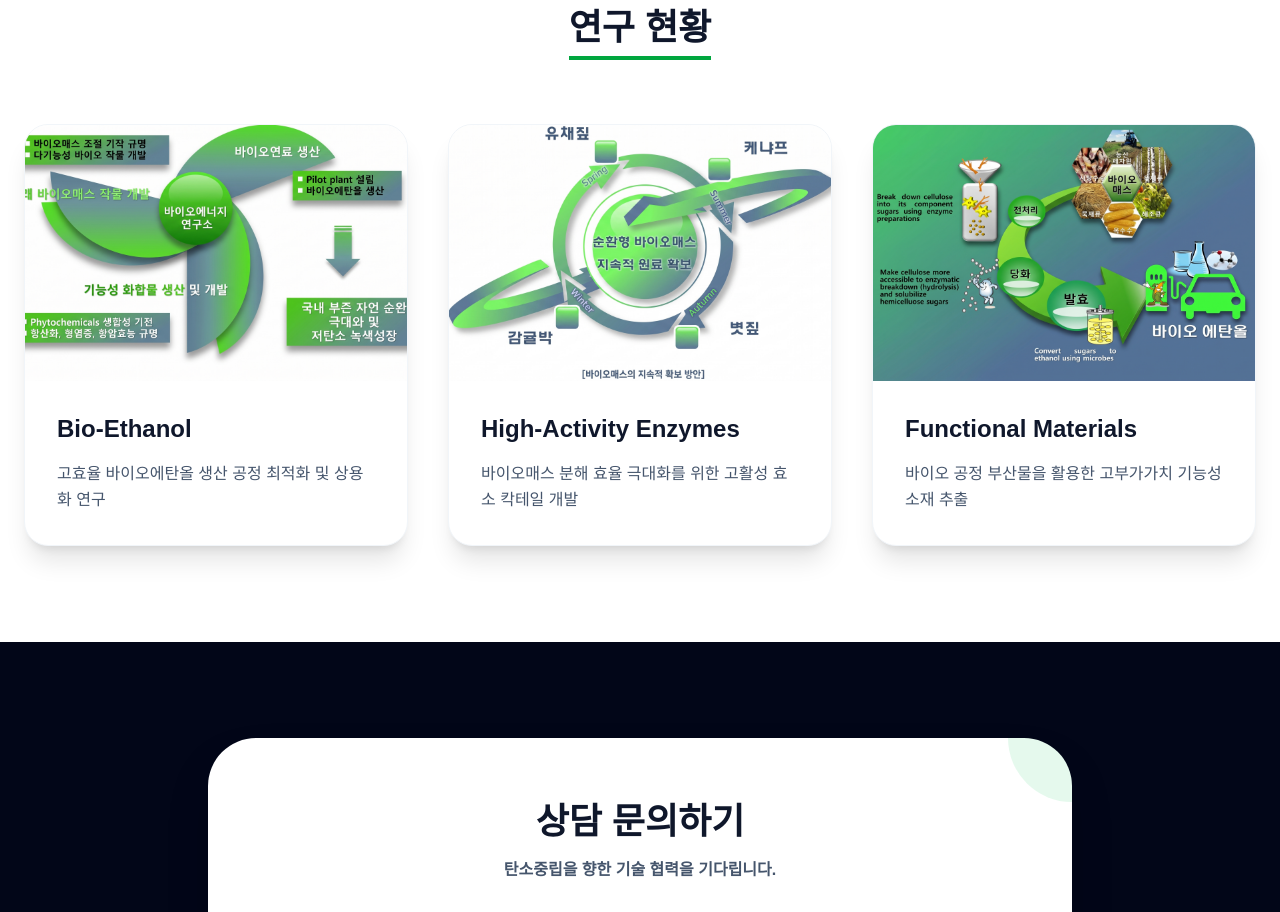
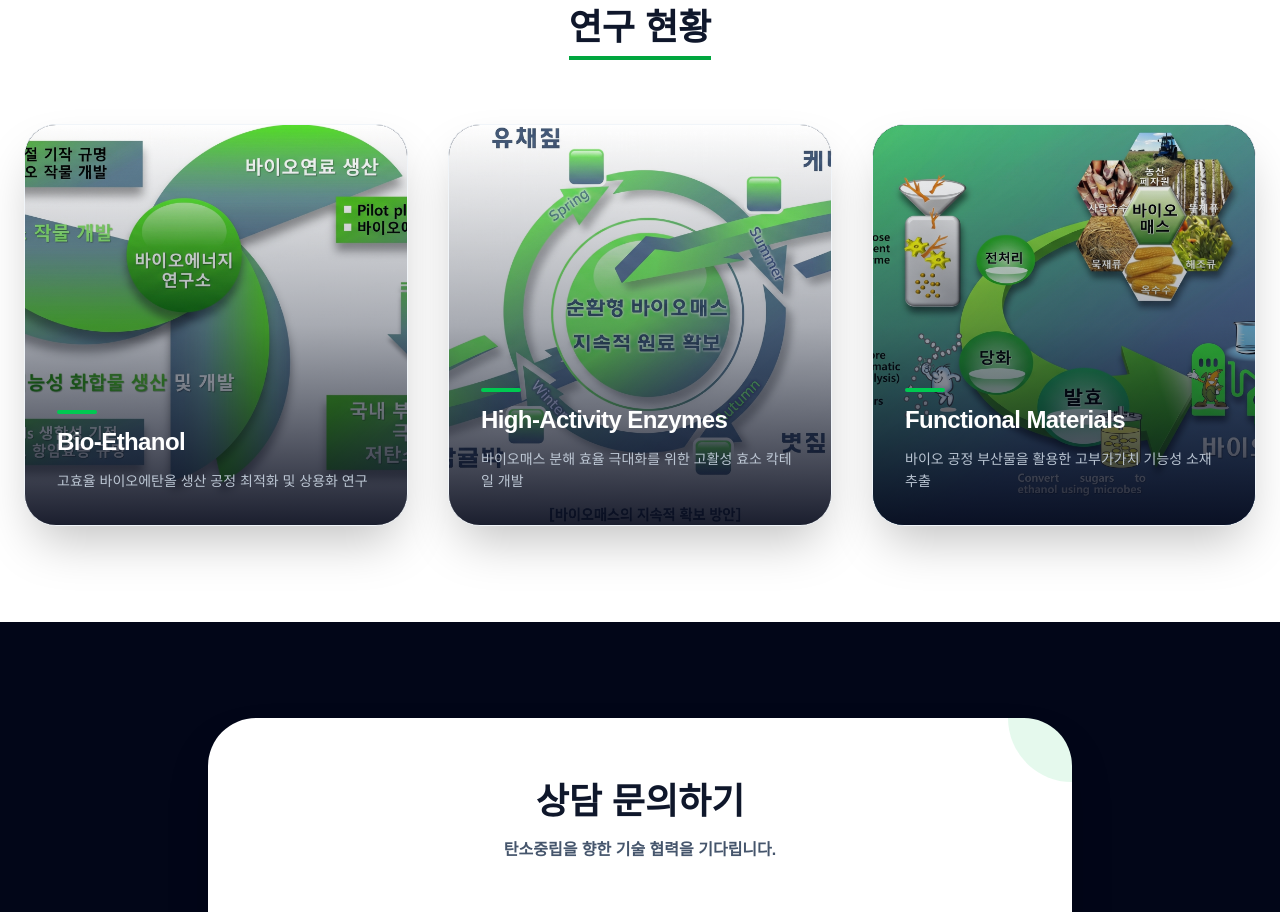
Before and after one commit to cw5444/bioenergy-website, a Next.js app: page / in a window 1280 px wide. Shown: the part 1520-2432 px from the top of the page. Built offline with nearby package versions, Linux system fonts and the light colour scheme.

Commit message:
feat: ...

```diff
--- a/app/page.tsx
+++ b/app/page.tsx
@@ -32,7 +32,7 @@ export default function Home() {
   };
 
   return (
-    <main className="min-h-screen">
+    <main className="min-h-screen bg-white">
       {/* ==================== 1️⃣ Hero ==================== */}
       <section
         id="intro"
@@ -132,7 +132,7 @@ export default function Home() {
         </div>
       </section>
 
-      {/* ==================== 3️⃣ Research Status ==================== */}
+      {/* ==================== 3️⃣ Research Status (REFINED) ==================== */}
       <section id="status" className="py-24 bg-white scroll-mt-24">
         <div className="max-w-7xl mx-auto px-6">
           <div className="text-center mb-16">
@@ -164,24 +164,30 @@ export default function Home() {
             ].map((item, idx) => (
               <div
                 key={idx}
-                className="group bg-white rounded-3xl overflow-hidden shadow-xl border border-slate-100 hover:shadow-2xl transition-all"
+                className="group relative bg-slate-900 rounded-[2rem] overflow-hidden shadow-2xl transition-all duration-500 border border-slate-100"
               >
-                <div className="relative h-64 w-full">
+                {/* Image Area with Dark Overlay */}
+                <div className="relative h-[400px] w-full overflow-hidden">
                   <Image
                     src={item.img}
                     alt={item.title}
                     fill
-                    className="object-cover group-hover:scale-105 transition-transform duration-500"
+                    className="object-cover group-hover:scale-110 transition-transform duration-700 ease-in-out"
                     unoptimized
                   />
-                </div>
-                <div className="p-8">
-                  <h4 className="text-2xl font-bold mb-4 text-slate-900">
-                    {item.title}
-                  </h4>
-                  <p className="text-slate-600 leading-relaxed font-medium">
-                    {item.desc}
-                  </p>
+                  {/* 사진의 촌스러움을 가려주는 딥 브라운/블랙 그라데이션 */}
+                  <div className="absolute inset-0 bg-gradient-to-t from-slate-950 via-slate-900/40 to-transparent opacity-90" />
+
+                  {/* Text Overlay (Bottom) */}
+                  <div className="absolute bottom-0 p-8 w-full transform transition-transform duration-500">
+                    <div className="mb-3 w-10 h-1 bg-green-500 rounded-full group-hover:w-20 transition-all duration-500" />
+                    <h4 className="text-2xl font-bold mb-3 text-white tracking-tight">
+                      {item.title}
+                    </h4>
+                    <p className="text-slate-300 leading-relaxed font-medium text-sm opacity-90">
+                      {item.desc}
+                    </p>
+                  </div>
                 </div>
               </div>
             ))}
```
